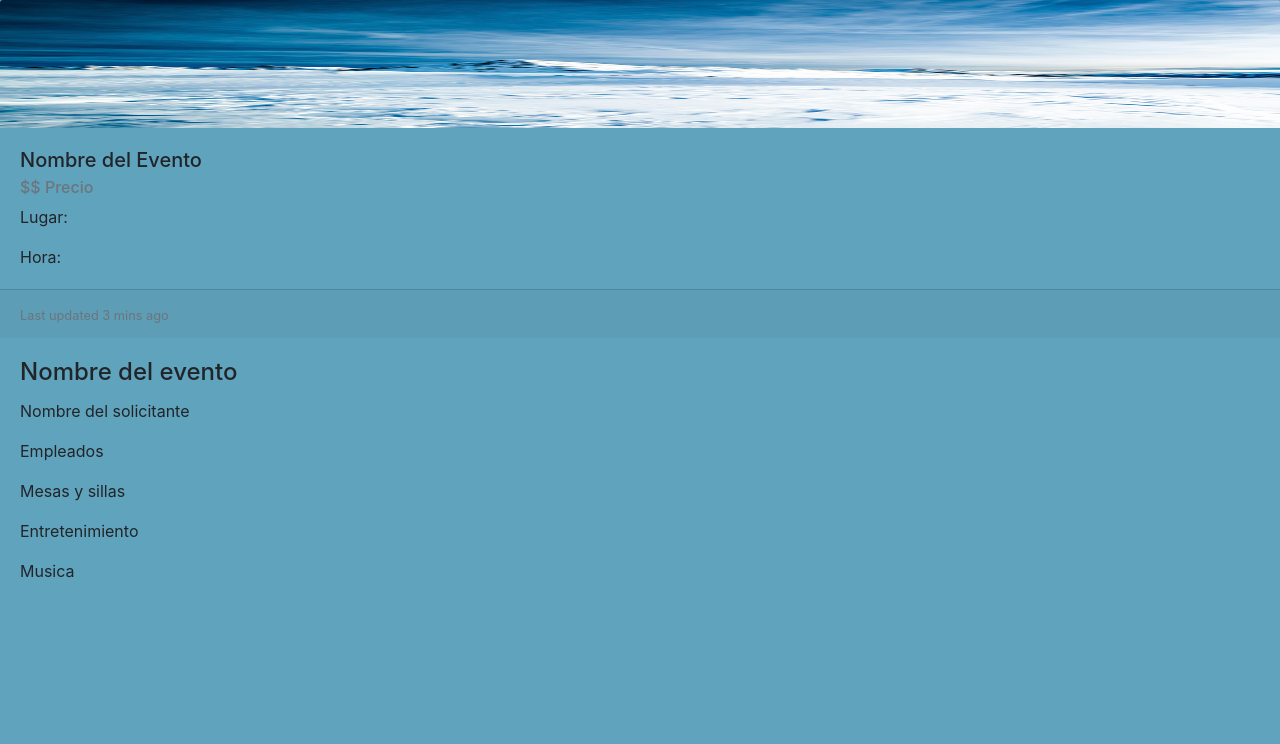
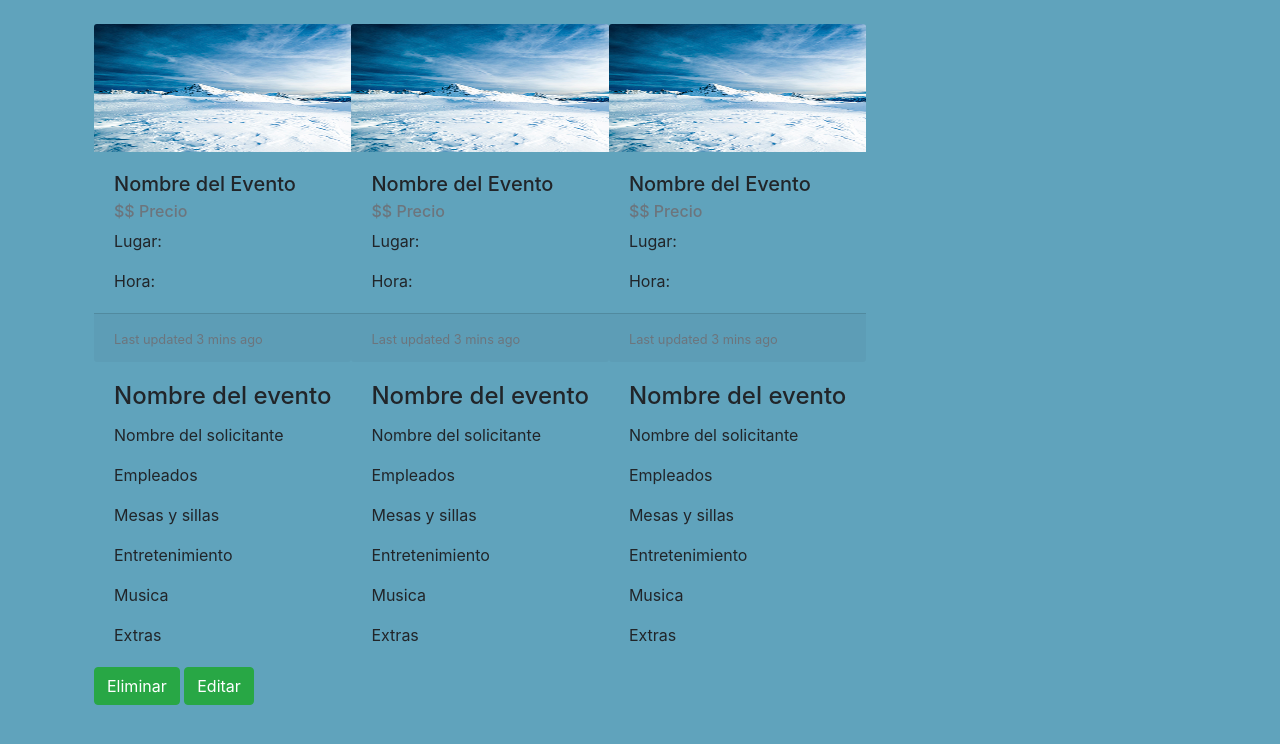
Before and after one commit to Emanyel/TITULACION2, a PHP site: page /eventos.php in a window 1280 px wide. Shown: the top 744 px of the page. Run offline with PHP 8.4, Linux system fonts and the light colour scheme.

Commit message:
Eventos 2.0

```diff
--- a/admin/css/styles.css
+++ b/admin/css/styles.css
@@ -7,7 +7,7 @@
 }
 
 body{
-  background: #128cc9;
+  background: #c91221;
 }
 
 .wrap{
@@ -24,7 +24,7 @@
 }
 
 .tarjeta-wrap{
-	margin: 10px;
+	margin: 5px;
 	-webkit-perspective: 800;
 	perspective: 800;
 }
@@ -77,7 +77,7 @@
 
 	text-align: center;*/
 	color: rgb(0, 0, 0);
-	font-family: "open sans";
+	font-family: "";
   background: #ffe2e2;
 }
 
--- a/admin/html/eventos.php
+++ b/admin/html/eventos.php
@@ -8,13 +8,16 @@
     <meta charset="UTF-8">
     <meta name="viewport" content="width=device-width, initial-scale=1.0">
     <meta http-equiv="X-UA-Compatible" content="ie=edge">
+	<script src="../js/acciones.js"></script>
     <link rel="stylesheet" href="../css/styles.css">
     <link rel="stylesheet" href="https://maxcdn.bootstrapcdn.com/bootstrap/4.0.0/css/bootstrap.min.css" integrity="sha384-Gn5384xqQ1aoWXA+058RXPxPg6fy4IWvTNh0E263XmFcJlSAwiGgFAW/dAiS6JXm" crossorigin="anonymous">
-
     <title>Eventos</title>
 </head>
+<body>
 		<div class="wrap">
-		<div class="tarjeta-wrap">
+			<div class="container p-4" style="display: flex;">
+				<div>
+					<div class="tarjeta-wrap" style="float: left;" onclick="contador();" id="tarjeta-wrap">
 						<div class="tarjeta">
 								<div class="adelante card1">
 										<div class="card-block" >
@@ -29,7 +32,7 @@
 									<div class="card-footer">
 										<small class="text-muted">Last updated 3 mins ago</small>
 									</div>
-                </div>
+								</div> <!-- FIN DE ADELANTE -->
 									<div class="atras">
 										<div class="card-block">
 												<div class="card-body">
@@ -39,12 +42,85 @@
 													<p class="card-text" id="recursos">Mesas y sillas</p>
 													<p class="card-text" id="entretenimiento">Entretenimiento</p>
 													<p class="card-text" id="musica">Musica</p>
+													<p class="card-text" id="extras">Extras</p>
 												</div>
 										</div>
-					</div>
-			</div>
+									</div><!-- fin de atras-->
+						</div> <!-- fin de tarjeta -->
+					</div> <!-- fin de tarjeta wrap -->
+
+					<div class="botones">
+					<button class="btn btn-success" onclick="eliminar();">Eliminar</button>
+					<button class="btn btn-success" onclick="editar();">Editar</button>
 					</div>
 
 				</div>
+					<div class="tarjeta-wrap" style="float: left;">
+						<div class="tarjeta">
+								<div class="adelante card1">
+										<div class="card-block" >
+											<img src="../img/1.jpg" class="card-img-top" alt="..." style=" height: 8rem; width: fill;">
+											<div class="card-body">
+												<h5 class="card-title" id="evento">Nombre del Evento </h5>
+												<h6 class="card-subtitle mb-2 text-muted"> $$ Precio</h6>
+												<p class="card-text" id="lugar">Lugar:</p>
+												<p class="card-text" id="hora">Hora: </p>
+											</div>
+										</div>
+									<div class="card-footer">
+										<small class="text-muted">Last updated 3 mins ago</small>
+									</div>
+								</div> <!-- FIN DE ADELANTE -->
+									<div class="atras">
+										<div class="card-block">
+												<div class="card-body">
+													<h4 class="card-title" id="eventoAtras">Nombre del evento</h5>
+													<p class="card-text" id="solicitante">Nombre del solicitante</p>
+													<p class="card-text" id="noEmpleados">Empleados</p>
+													<p class="card-text" id="recursos">Mesas y sillas</p>
+													<p class="card-text" id="entretenimiento">Entretenimiento</p>
+													<p class="card-text" id="musica">Musica</p>
+													<p class="card-text" id="extras">Extras</p>
+												</div>
+										</div>
+									</div><!-- fin de atras-->
+						</div> <!-- fin de tarjeta -->
+					</div> <!-- fin de tarjeta wrap -->
+
+					<div class="tarjeta-wrap" style="float: left;">
+						<div class="tarjeta">
+								<div class="adelante card1">
+										<div class="card-block" >
+											<img src="../img/1.jpg" class="card-img-top" alt="..." style=" height: 8rem; width: fill;">
+											<div class="card-body">
+												<h5 class="card-title" id="evento">Nombre del Evento </h5>
+												<h6 class="card-subtitle mb-2 text-muted"> $$ Precio</h6>
+												<p class="card-text" id="lugar">Lugar:</p>
+												<p class="card-text" id="hora">Hora: </p>
+											</div>
+										</div>
+									<div class="card-footer">
+										<small class="text-muted">Last updated 3 mins ago</small>
+									</div>
+								</div> <!-- FIN DE ADELANTE -->
+									<div class="atras">
+										<div class="card-block">
+												<div class="card-body">
+													<h4 class="card-title" id="eventoAtras">Nombre del evento</h5>
+													<p class="card-text" id="solicitante">Nombre del solicitante</p>
+													<p class="card-text" id="noEmpleados">Empleados</p>
+													<p class="card-text" id="recursos">Mesas y sillas</p>
+													<p class="card-text" id="entretenimiento">Entretenimiento</p>
+													<p class="card-text" id="musica">Musica</p>
+													<p class="card-text" id="extras">Extras</p>
+												</div>
+										</div>
+									</div><!-- fin de atras-->
+						</div> <!-- fin de tarjeta -->
+					</div> <!-- fin de tarjeta wrap -->
+
+
+			</div> <!-- FIN DE CONTENEDOR FLEX -->
+		</div> <!-- FIN DE WRAP -->
 </body>
 </html>
--- /dev/null
+++ b/admin/js/acciones.js
@@ -0,0 +1,23 @@
+function eliminar(){
+ document.getElementById("tarjeta-wrap").innerHTML = "<div> <button onclick='deshacer();' class='btn btn-success'> Deshacer</button></div>";
+}
+
+function editar(){
+
+}
+
+function guardar(){
+
+}
+
+function cancelar(){
+
+}
+
+function deshacer(){
+
+}
+
+function contador(){
+
+}
```
Lines whose indentation alone changed are shown as unchanged.
